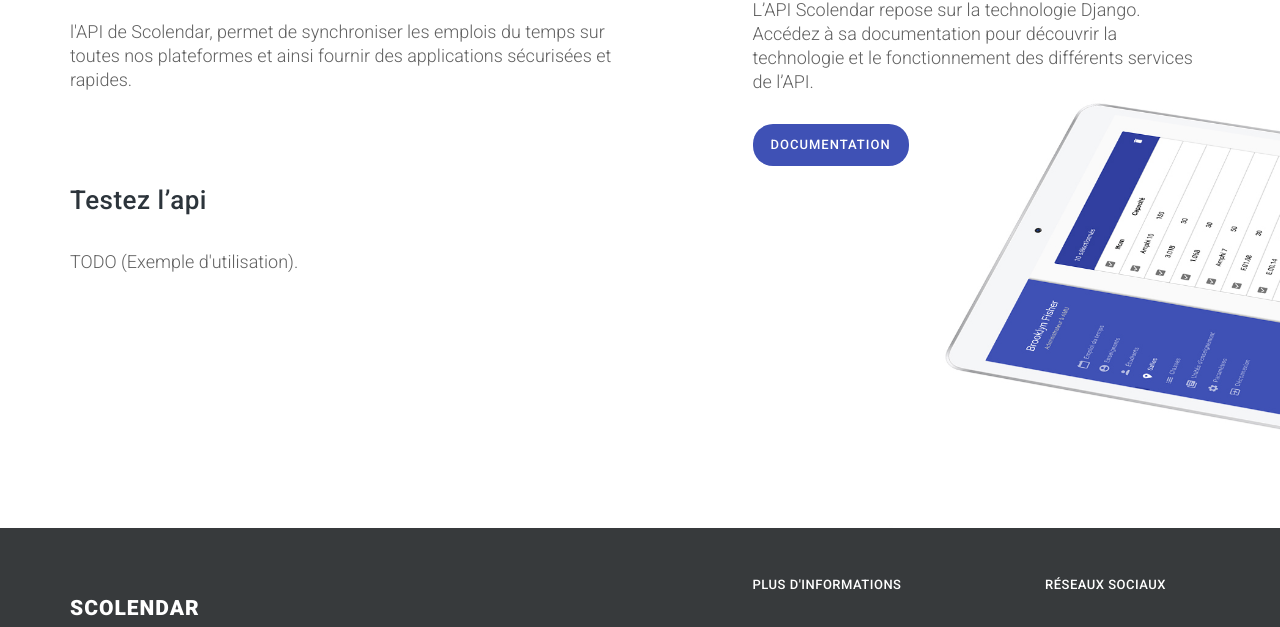
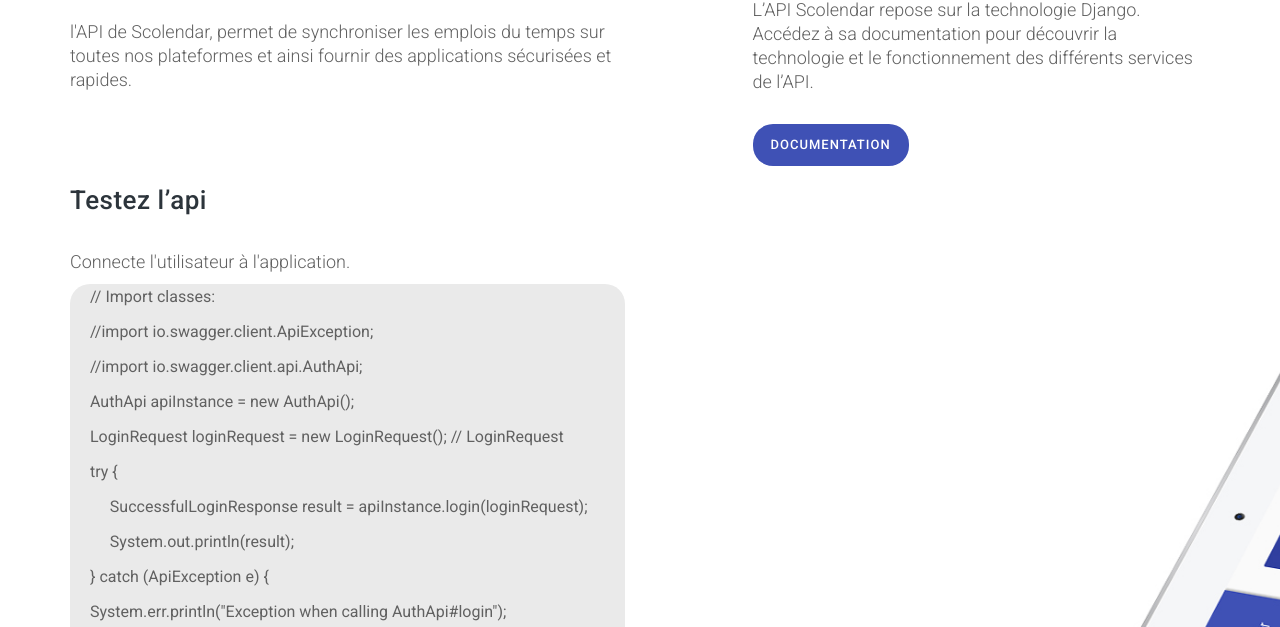
Before and after one commit to L3-S6-Projet/Commercial_Website, a plain HTML site: page api.html in a window 1280 px wide. Shown: the part 336-963 px from the top of the page. Drawn offline with nearby package versions, Linux system fonts and the light colour scheme.

Commit message:
TODO Done

```diff
--- a/api.html
+++ b/api.html
@@ -93,8 +93,21 @@
                 <div class="col-md-6 col-sm-6 col-xs-12">
                     <div class="service-item">
                         <h1>Testez l’api</h1>
-                        <div class="line-dec"></div>
-                        <p>TODO (Exemple d'utilisation).</p>
+                        <p>Connecte l'utilisateur à l'application.</p>
+                        <div class="code">
+                            <p>// Import classes:</p>
+                            <p>//import io.swagger.client.ApiException;</p>
+                            <p>//import io.swagger.client.api.AuthApi;</p>
+                            <p>AuthApi apiInstance = new AuthApi();</p>
+                            <p>LoginRequest loginRequest = new LoginRequest(); // LoginRequest</p>
+                            <p>try {</p>
+                            <p>&nbsp;&nbsp;&nbsp;&nbsp;&nbsp;SuccessfulLoginResponse result = apiInstance.login(loginRequest);</p>
+                            <p>&nbsp;&nbsp;&nbsp;&nbsp;&nbsp;System.out.println(result);</p>
+                            <p>} catch (ApiException e) {</p>
+                            <p>System.err.println("Exception when calling AuthApi#login");</p>
+                            <p>e.printStackTrace();</p>
+                            <p>}</p>
+                        </div>
                     </div>
                 </div>
                 <div class="col-md-6 col-sm-6 col-xs-12">
--- a/css/style.css
+++ b/css/style.css
@@ -340,6 +340,19 @@
 	font-size: 18px;
 }
 
+.code {
+    background-color: #eaeaea;
+    border-radius: 20px;
+    padding-left: 20px;
+    padding-bottom: 20px;
+}
+
+#docs-api .service-item .code p {
+    font-size: initial;
+    font-weight: 400;
+    padding-top: 1px;
+}
+
 .text-content h1.color {
 	color: #3f51b5;
     margin-bottom: 50px;
```
